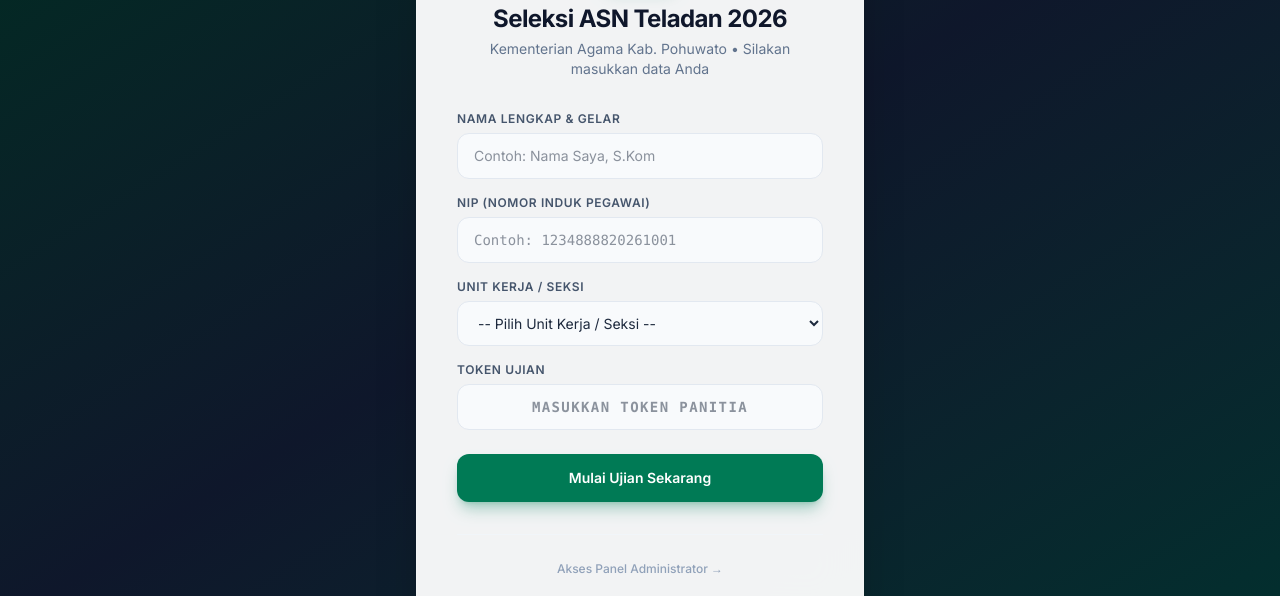
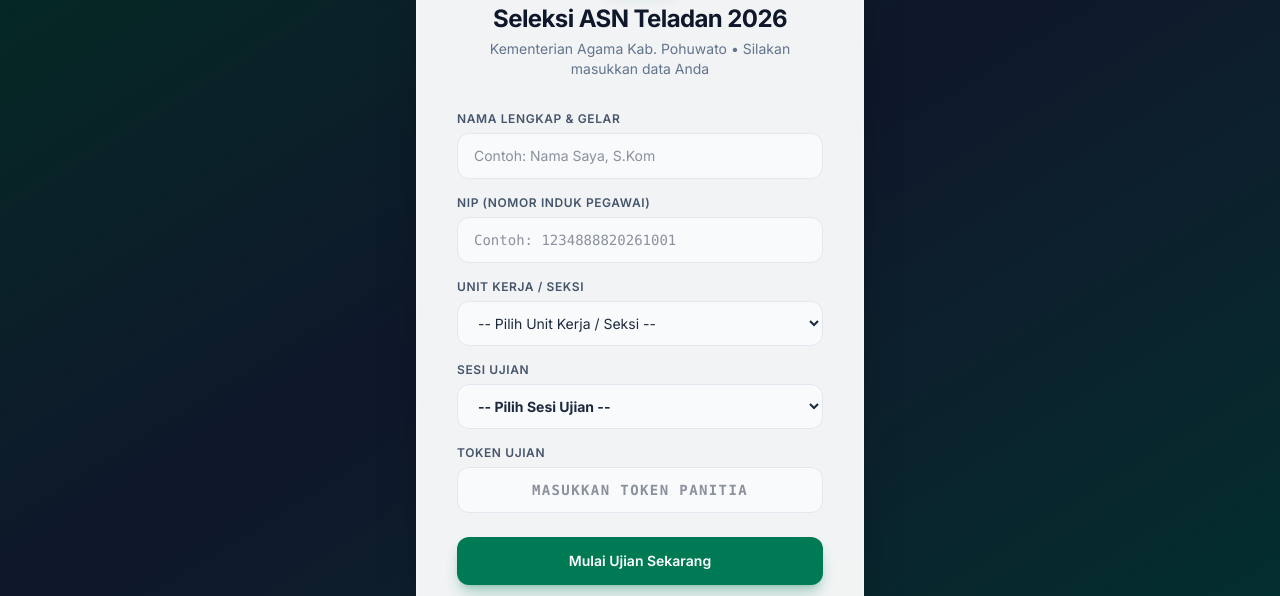
Before and after one commit to oprkemenag-collab/Seleksi, a plain HTML site: page index.html in a window 1280 px wide. Shown: the part 174-770 px from the top of the page. Drawn offline with nearby package versions, Linux system fonts and the light colour scheme.

Commit message:
Update index.html

```diff
--- a/index.html
+++ b/index.html
@@ -61,6 +61,18 @@
                     </select>
                 </div>
 
+                <!-- PILIHAN SESI UJIAN -->
+                <div>
+                    <label class="block text-xs font-semibold uppercase tracking-wider text-slate-600 mb-1.5">Sesi Ujian</label>
+                    <select id="sesi_ujian" required
+                        class="w-full bg-slate-50 border border-slate-200 rounded-xl px-4 py-3 text-slate-800 text-sm outline-none focus:ring-2 focus:ring-emerald-600 focus:bg-white transition font-bold">
+                        <option value="" disabled selected>-- Pilih Sesi Ujian --</option>
+                        <option value="Sesi 1">Sesi 1</option>
+                        <option value="Sesi 2">Sesi 2</option>
+                        <option value="Sesi 3">Sesi 3</option>
+                    </select>
+                </div>
+
                 <div>
                     <label class="block text-xs font-semibold uppercase tracking-wider text-slate-600 mb-1.5">Token Ujian</label>
                     <input type="text" id="token" required placeholder="Masukkan token panitia"
@@ -95,6 +107,7 @@
             let nama = document.getElementById("nama").value.trim();
             let nip = document.getElementById("nip").value.trim();
             let unitKerja = document.getElementById("unit_kerja").value;
+            let sesiUjian = document.getElementById("sesi_ujian").value;
             let token = document.getElementById("token").value.trim();
             let btn = document.getElementById("btnLogin");
             let errorBox = document.getElementById("pesanError");
@@ -108,9 +121,11 @@
                 let result = await response.json();
 
                 if (result.status === "success") {
+                    // Simpan data ke session storage termasuk sesi ujian
                     sessionStorage.setItem("nip_asn", nip);
                     sessionStorage.setItem("nama_asn", result.nama);
                     sessionStorage.setItem("unit_asn", result.unit_kerja);
+                    sessionStorage.setItem("sesi_asn", sesiUjian);
 
                     window.location.href = "ujian.html";
                 } else {
```
